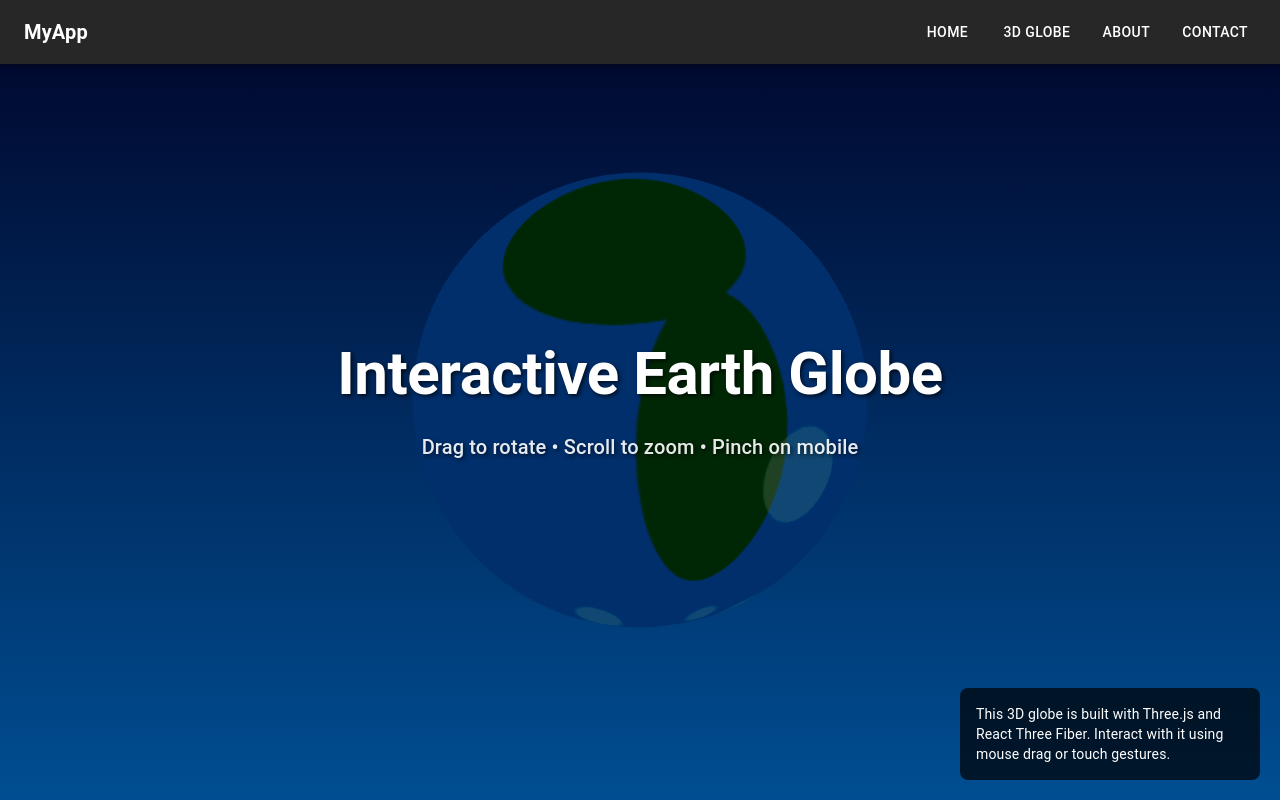
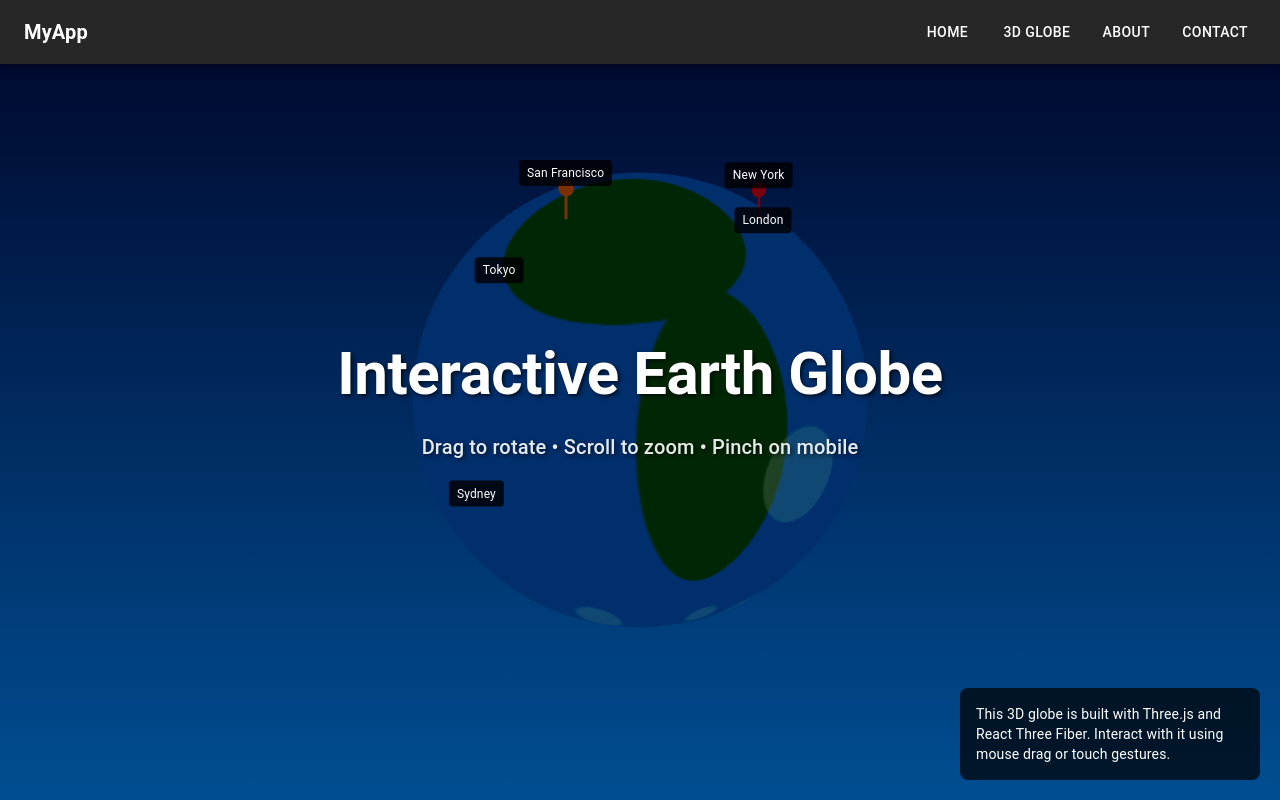
Before and after one commit to espresso95/vercel-experiment, a React (Vite) app: page / in a window 1280 px wide. Both pictures are taken after a click on the button "3D GLOBE". Built offline with nearby package versions, Linux system fonts and the light colour scheme.

Commit message:
feat: Enhance Globe component with predefined pins and pin marker functionality

```diff
--- a/src/components/Globe.tsx
+++ b/src/components/Globe.tsx
@@ -1,7 +1,124 @@
 import React, { useRef, useMemo } from 'react'
 import { Canvas, useFrame } from '@react-three/fiber'
-import { OrbitControls, Sphere } from '@react-three/drei'
+import { OrbitControls, Sphere, Html } from '@react-three/drei'
 import * as THREE from 'three'
+
+// Pin interface
+interface Pin {
+  id: string
+  lat: number
+  lng: number
+  label: string
+  color?: string
+}
+
+// ===== CONFIGURE YOUR PINS HERE =====
+// Add, remove, or modify pins as needed
+// Format: { id: 'unique-id', lat: latitude, lng: longitude, label: 'Name', color: '#hexcolor' }
+//
+// Popular locations for reference:
+// - New York: 40.7128, -74.0060
+// - London: 51.5074, -0.1278
+// - Tokyo: 35.6762, 139.6503
+// - Sydney: -33.8688, 151.2093
+// - Paris: 48.8566, 2.3522
+// - Los Angeles: 34.0522, -118.2437
+// - Mumbai: 19.0760, 72.8777
+// - Cairo: 30.0444, 31.2357
+// - Moscow: 55.7558, 37.6176
+// - São Paulo: -23.5505, -46.6333
+
+const PREDEFINED_PINS: Pin[] = [
+  {
+    id: 'nyc',
+    lat: 40.7128,
+    lng: -74.0060,
+    label: 'New York',
+    color: '#ff4444'
+  },
+  {
+    id: 'london',
+    lat: 51.5074,
+    lng: -0.1278,
+    label: 'London',
+    color: '#44ff44'
+  },
+  {
+    id: 'tokyo',
+    lat: 35.6762,
+    lng: 139.6503,
+    label: 'Tokyo',
+    color: '#4444ff'
+  },
+  {
+    id: 'sf',
+    lat: 37.7749,
+    lng: -122.4194,
+    label: 'San Francisco',
+    color: '#ff8800'
+  },
+  {
+    id: 'sydney',
+    lat: -33.8688,
+    lng: 151.2093,
+    label: 'Sydney',
+    color: '#8844ff'
+  }
+  // Add more pins here following the same format:
+  // {
+  //   id: 'hometown',
+  //   lat: YOUR_LATITUDE,
+  //   lng: YOUR_LONGITUDE,
+  //   label: 'My Hometown',
+  //   color: '#your-favorite-color'
+  // }
+]
+
+// Utility function for converting lat/lng to 3D coordinates
+const latLngToVector3 = (lat: number, lng: number, radius: number = 2) => {
+  const phi = (90 - lat) * (Math.PI / 180)
+  const theta = (lng + 180) * (Math.PI / 180)
+
+  const x = -(radius * Math.sin(phi) * Math.cos(theta))
+  const z = radius * Math.sin(phi) * Math.sin(theta)
+  const y = radius * Math.cos(phi)
+
+  return new THREE.Vector3(x, y, z)
+}
+
+// Pin Component
+const PinMarker: React.FC<{ pin: Pin; globeRadius: number }> = ({ pin, globeRadius }) => {
+  const position = latLngToVector3(pin.lat, pin.lng, globeRadius + 0.1)
+
+  return (
+    <group position={position}>
+      {/* Pin stem */}
+      <mesh>
+        <cylinderGeometry args={[0.01, 0.01, 0.2]} />
+        <meshStandardMaterial color={pin.color || '#ff4444'} />
+      </mesh>
+      {/* Pin head */}
+      <mesh position={[0, 0.1, 0]}>
+        <sphereGeometry args={[0.05]} />
+        <meshStandardMaterial color={pin.color || '#ff4444'} />
+      </mesh>
+      {/* Label */}
+      <Html position={[0, 0.2, 0]} center>
+        <div style={{
+          background: 'rgba(0, 0, 0, 0.8)',
+          color: 'white',
+          padding: '4px 8px',
+          borderRadius: '4px',
+          fontSize: '12px',
+          whiteSpace: 'nowrap',
+          pointerEvents: 'none'
+        }}>
+          {pin.label}
+        </div>
+      </Html>
+    </group>
+  )
+}
 
 // Earth Globe Component
 function EarthGlobe() {
@@ -74,12 +191,22 @@ function EarthGlobe() {
   })
 
   return (
-    <Sphere ref={meshRef} args={[2, 64, 64]} position={[0, 0, 0]}>
-      <meshStandardMaterial
-        map={earthTexture}
-        transparent={false}
-      />
-    </Sphere>
+    <group ref={meshRef}>
+      <Sphere
+        args={[2, 64, 64]}
+        position={[0, 0, 0]}
+      >
+        <meshStandardMaterial
+          map={earthTexture}
+          transparent={false}
+        />
+      </Sphere>
+
+      {/* Render all predefined pins - these will rotate with the globe */}
+      {PREDEFINED_PINS.map((pin) => (
+        <PinMarker key={pin.id} pin={pin} globeRadius={2} />
+      ))}
+    </group>
   )
 }
 
@@ -96,7 +223,7 @@ const Globe: React.FC = () => {
         <pointLight position={[10, 10, 10]} intensity={1} />
         <pointLight position={[-10, -10, -10]} intensity={0.5} />
 
-        {/* Earth Globe */}
+        {/* Earth Globe with predefined pins */}
         <EarthGlobe />
 
         {/* Controls for mouse/touch interaction */}
```
